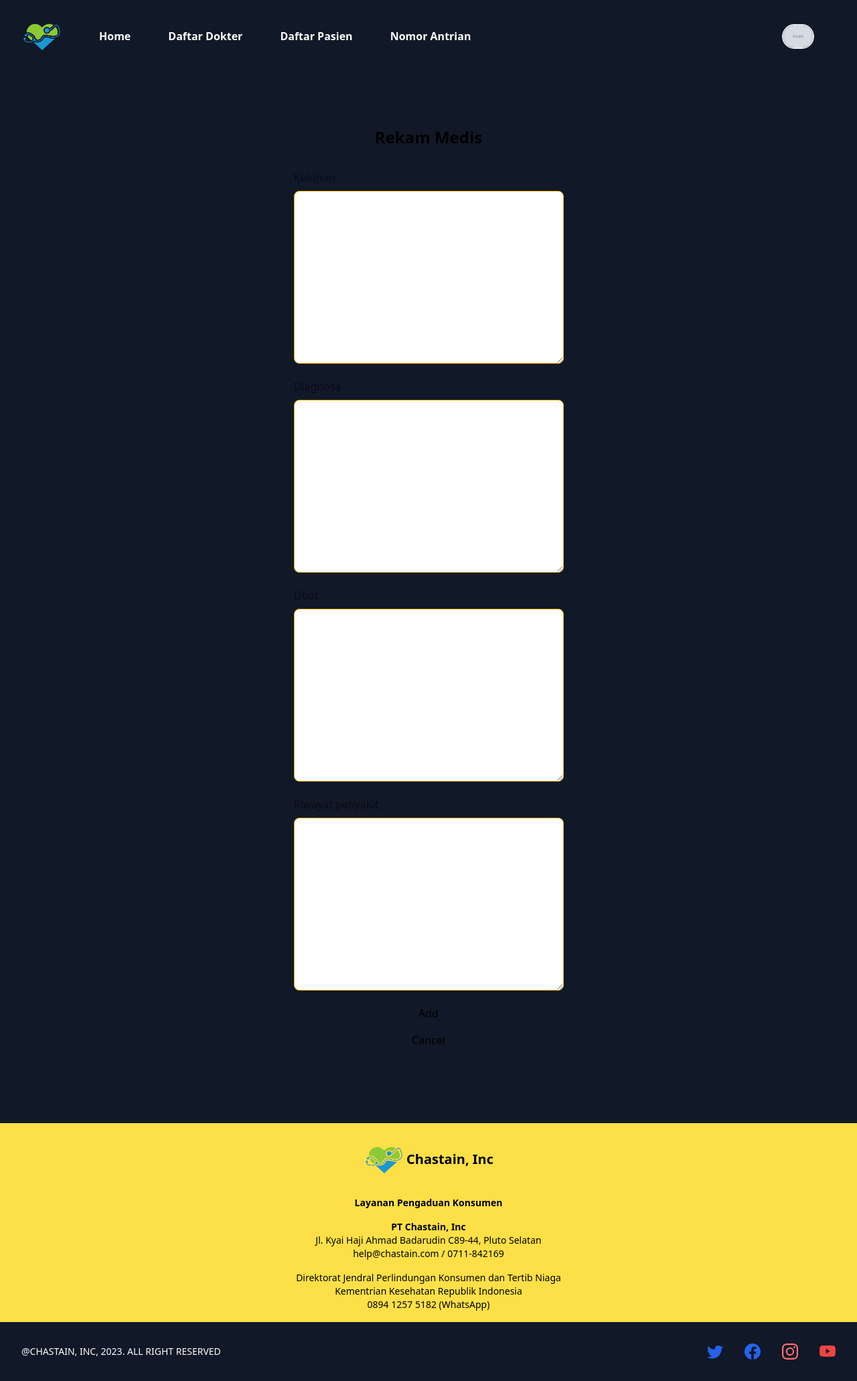
After one commit to JordanMarcelino/software-pplbo, a Django app: page /pasien/history/add/1/ in a window 1280 px wide; the page is wider, and only the part inside the window is pictured. The commit adds this page. Shown: that part at 67% size. Run offline with Django 4.2, Linux system fonts and the light colour scheme; a user stored in the database is signed in; tables that the repository leaves empty hold one stand-in row (values such as "Sample post"); grey boxes marked "Sample" are stand-in pictures; some libraries are stand-ins or nearby versions.

Commit message:
added rekam medis feature

```diff
--- a/core/forms.py
+++ b/core/forms.py
@@ -26,3 +26,9 @@
     class Meta:
         model = Users
         fields = ['new_password1', 'new_password2']
+
+
+class RekamMedisForm(ModelForm):
+    class Meta:
+        model = RekamMedis
+        exclude = ['id', 'created_at', 'pasien', 'dokter']
--- a/core/models.py
+++ b/core/models.py
@@ -4,6 +4,7 @@
 from django.contrib.auth.models import AbstractUser
 from uuid import uuid4
 import pytz
+from datetime import date
 
 # Create your models here.
 
@@ -40,6 +41,11 @@
 
     USERNAME_FIELD = 'email'
     REQUIRED_FIELDS = []
+
+    @property
+    def age(self):
+        today = date.today()
+        return today.year - self.tanggal_lahir.year - ((today.month, today.day) < (self.tanggal_lahir.month, self.tanggal_lahir.day))
 
 class EmailConfirmation(models.Model):
     user = models.ForeignKey(Users, on_delete=models.CASCADE)
@@ -99,3 +105,6 @@
     diagnosa = models.TextField(_('diagnosa'), blank=True, null=True)
     obat = models.TextField(_('obat'), blank=True, null=True)
     riwayat_penyakit = models.TextField(_('riwayat penyakit'), blank=True, null=True)
+
+    class Meta:
+        ordering = ['-created_at']
--- /dev/null
+++ b/core/templates/core/add_rekam_medis.html
@@ -0,0 +1,54 @@
+{% extends 'main.html'%} {% block title %} Rekam Medis - Chastain, Inc {% endblock %} {% block css %}
+<style>
+    input,
+    textarea,
+    select {
+        width: 100%;
+        border: 1px solid #f8b501 !important;
+        padding: 0.5rem !important;
+        border-radius: 0.5rem !important;
+        transition: all 0.5ms ease-in;
+        outline: none;
+        color: black !important;
+        box-shadow: none;
+        transition: all 0.5ms ease-in-out;
+        resize: none;
+    }
+
+    input[type="file"] {
+        color: white !important;
+    }
+
+    input:focus {
+        border: 1px solid #111827 !important;
+        outline: none !important;
+        box-shadow: none !important;
+    }
+</style>
+{% endblock%} {% block content %}
+<div class="w-screen h-max mt-8 px-8 flex flex-col gap-8 shadow-sm mx-auto rounded-md py-12">
+    <h2 class="text-2xl text-center font-bold">Rekam Medis</h2>
+    <form action="" method="POST" class="flex flex-col gap-4 justify-evenly md:w-max md:mx-auto" enctype="multipart/form-data">
+        {% csrf_token %} {{ form.non_field_errors }} {% for field in form %}
+        <div class="">
+            <label for="{{field.id_for_label}}" class="block opacity-50 mb-2">{{field.label}}</label>
+            {{field}} {% if field.errors %}
+            <ul>
+                {% for error in field.errors %}
+                <div class="bg-red-300/[0.4] text-sm w-full rounded-md p-2 h-max mt-2">
+                    <p class="text-red-500">{{ error }}</p>
+                </div>
+                {% endfor %}
+            </ul>
+            {% endif %}
+        </div>
+        {% endfor %}
+        <div class="group w-full md:mx-auto">
+            <button class="btn w-full flex items-center justify-center gap-2 group" type="submit">Add</button>
+        </div>
+        <div class="group w-full md:mx-auto">
+            <a href="{% url 'home' %}" class="btn w-full flex items-center justify-center gap-2 group" type="submit">Cancel</a>
+        </div>
+    </form>
+</div>
+{% endblock %}
--- a/core/templates/core/faq.html
+++ b/core/templates/core/faq.html
@@ -58,7 +58,7 @@
                         </svg>
                     </h2>
                     <div class="border-l-2 border-primary overflow-hidden max-h-0 duration-500 transition-all" x-ref="tab" :style="handleToggle()">
-                        <p class="p-3 text-gray-900"></p>
+                        <p class="p-3 text-gray-900">Batas keterlambatan adalah 15 menit sejak antrian dibuat.</p>
                     </div>
                 </li>
                 <li class="bg-white my-2 shadow-sm shadow-white rounded-md" x-data="accordion(5)">
--- a/core/urls.py
+++ b/core/urls.py
@@ -18,5 +18,7 @@
     path("dokter/delete/<str:id>/", views.delete_dokter, name='delete_dokter'),
     path("dokter/add/", views.add_dokter, name='add_dokter'),
     path("pasien/list/", views.daftar_pasien, name='daftar_pasien'),
-    path("pasien/edit/<str:id>", views.edit_pasien, name='edit_pasien'),
+    path("pasien/edit/<str:id>/", views.edit_pasien, name='edit_pasien'),
+    path("pasien/history/<str:id>/", views.rekam_medis, name='rekam_medis'),
+    path("pasien/history/add/<str:id>/", views.add_rekam_medis, name='add_rekam_medis'),
 ]
--- a/core/views.py
+++ b/core/views.py
@@ -11,7 +11,7 @@
 from django.contrib import messages
 from django.conf import settings
 from .models import Users, EmailConfirmation, ResetPassword, Queue, RekamMedis
-from .forms import UserCreateForm, UserUpdateForm, SetPasswordForm
+from .forms import UserCreateForm, UserUpdateForm, SetPasswordForm, RekamMedisForm
 from .utils import send_email_confirmation, send_reset_password
 from .decorators import user_authenticated
 # Create your views here.
@@ -169,12 +169,15 @@
     return render(request, 'core/profile.html', context=context)
 
 def daftar_dokter(request):
-    return render(request, 'core/daftar_dokter.html')
+    dokter = Users.objects.filter(is_dokter=True)
+
+    context = {'dokter':dokter}
+    return render(request, 'core/daftar_dokter.html', context=context)
 
 @login_required(login_url='login')
 def daftar_pasien(request):
     q = request.GET.get('q') if request.GET.get('q') != None else ''
-    pasien = Users.objects.filter((Q(nik__contains=q) | Q(nama__icontains=q) | Q(email__icontains=q)), is_dokter=True)
+    pasien = Users.objects.filter((Q(nik__contains=q) | Q(nama__icontains=q) | Q(email__icontains=q)), is_dokter=False, is_staff=False)
 
     if not request.user.is_dokter and not request.user.is_staff:
         return redirect('home')
@@ -284,8 +287,39 @@
             return redirect('daftar_pasien')
 
 
-    context = {'form':form, 'page':'edit'}
+    context = {'form':form}
     return render(request, 'core/edit_pasien.html', context=context)
+
+
+@login_required(login_url='login')
+def rekam_medis(request, id):
+    user = Users.objects.get(id=id)
+    rekam_medis = RekamMedis.objects.filter(pasien=user)
+    context = {'rekam_medis':rekam_medis}
+    return render(request, 'core/rekam_medis.html', context=context)
+
+
+@login_required(login_url='login')
+def add_rekam_medis(request, id):
+    pasien = Users.objects.get(id=id)
+    form = RekamMedisForm()
+
+    if not request.user.is_dokter:
+        return redirect('home')
+
+    if request.method == 'POST':
+        form = RekamMedisForm(request.POST)
+        if form.is_valid():
+            rekam_medis = form.save(commit=False)
+            rekam_medis.pasien = pasien
+            rekam_medis.dokter = request.user.id
+
+            rekam_medis.save()
+            return redirect('daftar_pasien')
+
+
+    context = {'form':form}
+    return render(request, 'core/add_rekam_medis.html', context=context)
 
 
 def error_handler(request, exception=None, status_code=None):
--- a/templates/navbar.html
+++ b/templates/navbar.html
@@ -46,7 +46,7 @@
                     <a href="{% url 'faq' %}" class="no-underline text-white font-bold group-hover:text-yellow-300 transition-all whitespace-nowrap" px-2>FAQ</a>
                 </li>
                 <li class="list-none inline-block px-5 group">
-                    <a href="" class="no-underline text-white font-bold group-hover:text-yellow-300 transition-all whitespace-nowrap" px-2>Riwayat</a>
+                    <a href="{% url 'add_rekam_medis' pasien.id %}" class="no-underline text-white font-bold group-hover:text-yellow-300 transition-all whitespace-nowrap" px-2>Riwayat</a>
                 </li>
 
                 {% endif %} {% else %}
@@ -60,7 +60,7 @@
                     <a href="{% url 'faq' %}" class="no-underline text-white font-bold group-hover:text-yellow-300 transition-all whitespace-nowrap" px-2>FAQ</a>
                 </li>
                 <li class="list-none inline-block px-5 group">
-                    <a href="" class="no-underline text-white font-bold group-hover:text-yellow-300 transition-all whitespace-nowrap" px-2>Riwayat</a>
+                    <a href="{% url 'login' %}" class="no-underline text-white font-bold group-hover:text-yellow-300 transition-all whitespace-nowrap" px-2>Riwayat</a>
                 </li>
                 {% endif %}
             </ul>
@@ -136,7 +136,7 @@
                     <a href="{% url 'faq' %}" class="no-underline flex text-white font-bold group-hover:text-yellow-300 transition-all whitespace-nowrap">FAQ</a>
                 </li>
                 <li class="list-none inline-block px-5 group">
-                    <a href="" class="no-underline flex text-white font-bold group-hover:text-yellow-300 transition-all whitespace-nowrap">Riwayat</a>
+                    <a href="{% url 'add_rekam_medis' request.user.id %}" class="no-underline flex text-white font-bold group-hover:text-yellow-300 transition-all whitespace-nowrap">Riwayat</a>
                 </li>
                 {% endif %}
                 <ul class="flex justify-center items-center w-full gap-8 mt-16">
```
Also changed, not shown: core/templates/core/antrian.html (added, +168 -0 lines), core/templates/core/daftar_dokter.html (+21 -14 lines), core/templates/core/daftar_pasien.html (+9 -1 lines), core/templates/core/rekam_medis.html (added, +14 -0 lines), static/images/Alice_Wynne_Bpgf3ee.png (added), static/images/Angie_Robertie_JToR5g8.png (added), static/images/Bob_Malone_P4VRlRH.png (added), static/images/Shakira_Tereshkova_SRy6s8v.png (added), static/images/Shakira_Tereshkova_aHOnwIK.png (added), static/images/Shakira_Tereshkova_cYkWNQy.png (added), static/images/Shakira_Tereshkova_sPGh0Fx.png (added).
